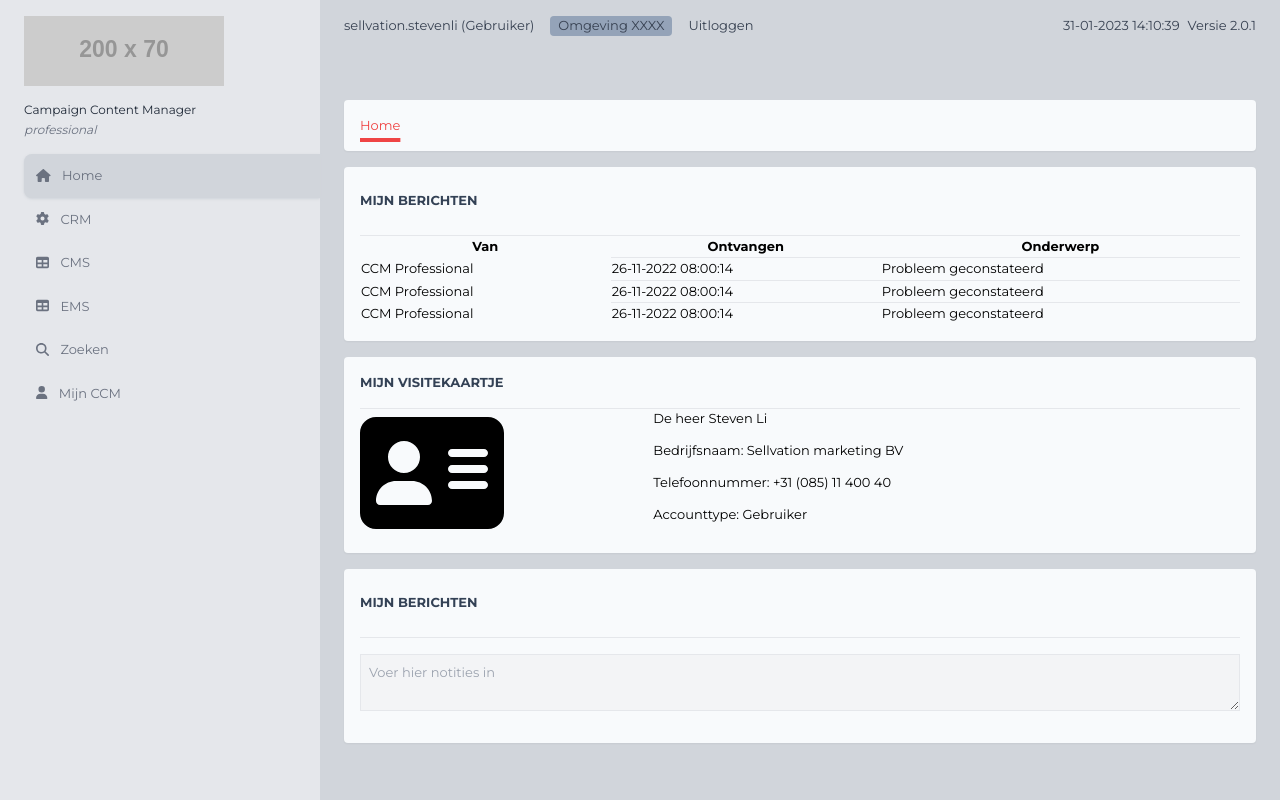
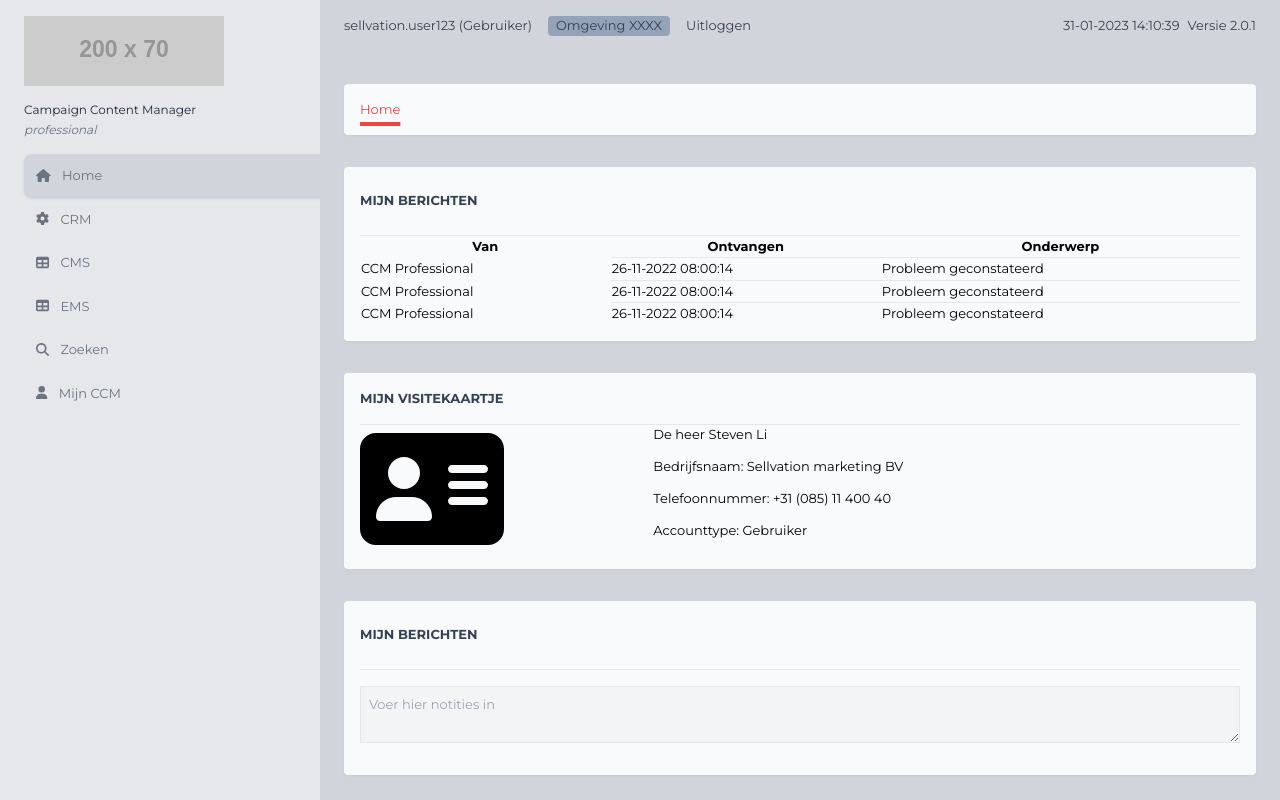
Before and after one commit to zStevenn/vuejs-testing, a Vue app: page / in a window 1280 px wide. Built offline with nearby package versions, Linux system fonts and the light colour scheme.

Commit message:
Creates grid on homepage, removes margin from components

```diff
--- a/src/components/ContentNavigation.vue
+++ b/src/components/ContentNavigation.vue
@@ -1,5 +1,5 @@
 <template>
-  <div class="bg-slate-50 p-4 my-4 rounded shadow-sm">
+  <div class="bg-slate-50 p-4 rounded shadow-sm">
     <ul class="flex gap-4 text-gray-700 cursor-pointer">
       <li
         v-for="(item, index) in items"
--- a/src/components/Crm.vue
+++ /dev/null
@@ -1,3 +0,0 @@
-<template>
-  <h1>CRM</h1>
-</template>
--- a/src/components/Kladblok.vue
+++ b/src/components/Kladblok.vue
@@ -1,5 +1,5 @@
 <template>
-  <div class="bg-slate-50 p-4 my-4 rounded shadow-sm divide-y">
+  <div class="bg-slate-50 p-4 rounded shadow-sm divide-y">
     <h3 class="uppercase text-slate-700 font-semibold py-2 mb-4">
       mijn berichten
     </h3>
--- a/src/components/MyMessages.vue
+++ b/src/components/MyMessages.vue
@@ -1,5 +1,5 @@
 <template>
-  <div class="bg-slate-50 p-4 my-4 rounded shadow-sm divide-y">
+  <div class="bg-slate-50 p-4 rounded shadow-sm divide-y">
     <h3 class="uppercase text-slate-700 font-semibold py-2 mb-4">
       mijn berichten
     </h3>
--- a/src/components/TopNavbar.vue
+++ b/src/components/TopNavbar.vue
@@ -1,8 +1,8 @@
 <template>
-  <div class="flex justify-between pt-4 pb-12">
+  <div class="flex justify-between py-4">
     <!-- Gebruikersdetails -->
     <div class="flex text-gray-700 gap-4">
-      <p>sellvation.stevenli (Gebruiker)</p>
+      <p>sellvation.user123 (Gebruiker)</p>
       <p class="px-2 bg-slate-400 text-gray-700 rounded">Omgeving XXXX</p>
       <p>Uitloggen</p>
     </div>
--- a/src/components/VisitCard.vue
+++ b/src/components/VisitCard.vue
@@ -1,5 +1,5 @@
 <template>
-  <div class="bg-slate-50 p-4 my-4 rounded shadow-sm divide-y">
+  <div class="bg-slate-50 p-4 rounded shadow-sm divide-y">
     <h3 class="uppercase font-semibold text-slate-700 mb-4">
       Mijn visitekaartje
     </h3>
--- a/src/pages/Home.vue
+++ b/src/pages/Home.vue
@@ -1,4 +1,5 @@
 <template>
+  <div class="grid gap-8">
     <!-- Topbar -->
     <top-navbar />
     <!-- Horizontal navbar -->
@@ -9,6 +10,7 @@
     <visit-card />
     <!-- Mijn kladblok -->
     <kladblok />
+  </div>
 </template>
 
 <script>
```
Lines whose indentation alone changed are shown as unchanged.
